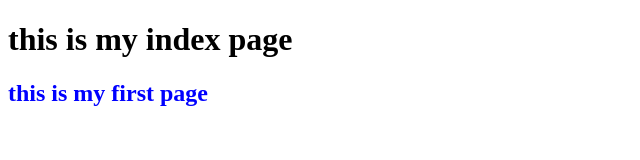
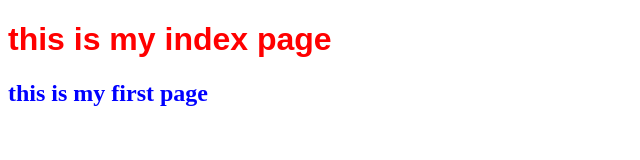
Before and after one commit to priyankavhawal/html-demo-1, a plain HTML site: page index.html in a window 1280 px wide. Shown: the whole page, without its empty margins (0-640 px from the left). Drawn offline with Linux system fonts and the light colour scheme.

Commit message:
changedh1 color

```diff
--- a/index.html
+++ b/index.html
@@ -11,6 +11,10 @@
             /* color:red; */
             color: blue;
         }
+        h1{
+            color:red;
+            font-family:Arial, Helvetica, sans-serif;
+        }
     </style>
 </head>
 <body>
```
